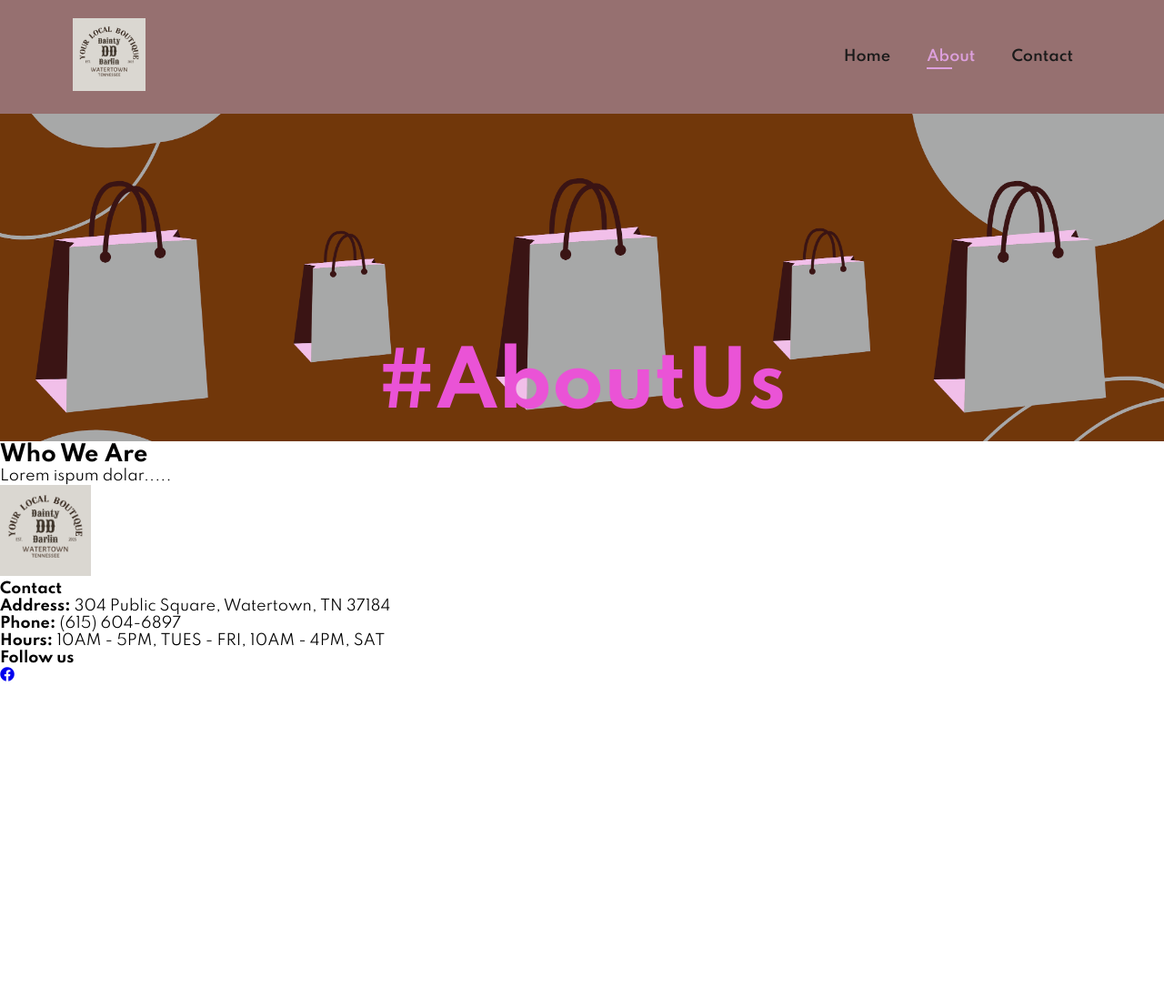
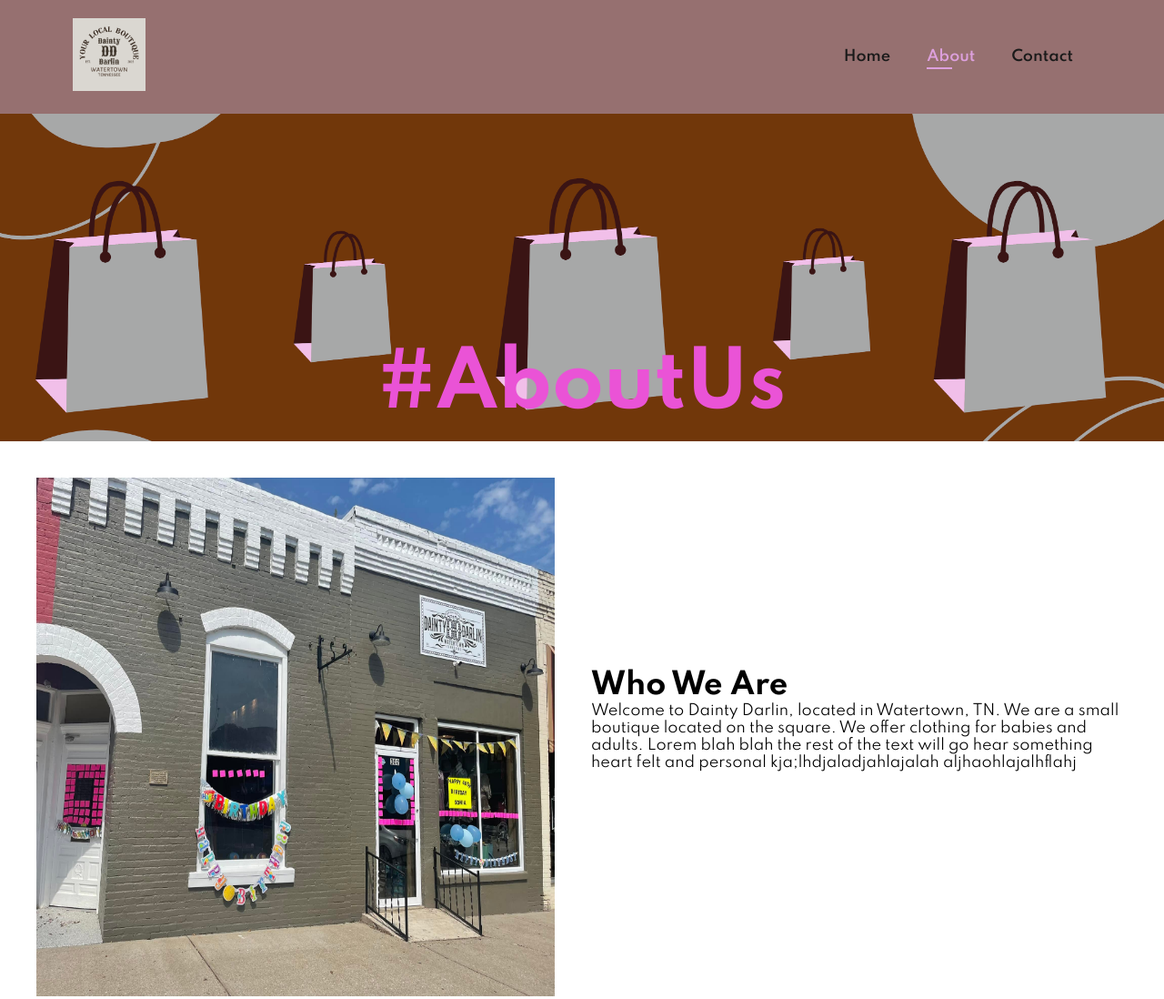
Before and after one commit to hchickey/DaintyDarlin-Project_1, a plain HTML site: page about.html in a window 1280 px wide. Shown: the top 1098 px of the page at 91% size. Before the commit the page ends 800 px from the top, so only its background shows below. Drawn offline with Linux system fonts and the light colour scheme.

Commit message:
about done

```diff
--- a/about.html
+++ b/about.html
@@ -35,10 +35,16 @@
         </section>
 
         <section id="aboutSection" class="sectionP1">
-
+            <img src="img/building.jpg" alt="">
             <div>
                 <h2>Who We Are</h2>
-                <p>Lorem ispum dolar.....</p>
+                <p>Welcome to Dainty Darlin, located in Watertown, TN. We are a small boutique located on the square. We offer clothing for babies and adults.
+                    Lorem blah blah the rest of the text will go hear something heart felt and personal kja;lhdjaladjahlajalah
+                    aljhaohlajalhflahj
+                </p>
+
+                <br><br>
+
             </div>
         </section>
 
--- a/style.css
+++ b/style.css
@@ -339,3 +339,22 @@
   top: 250px;
   color: rgb(234, 83, 214);
 }
+
+#aboutSection img{
+  width: 570px;
+  height: 570px;
+}
+
+#aboutSection {
+  display: flex;
+  align-items: center;
+  padding: 40px;
+}
+
+#aboutSection div{
+  padding-left: 40px;
+}
+
+#aboutSection h2{
+  font-size: 32px;
+}
```
Also changed, not shown: img/building.jpg (added).
